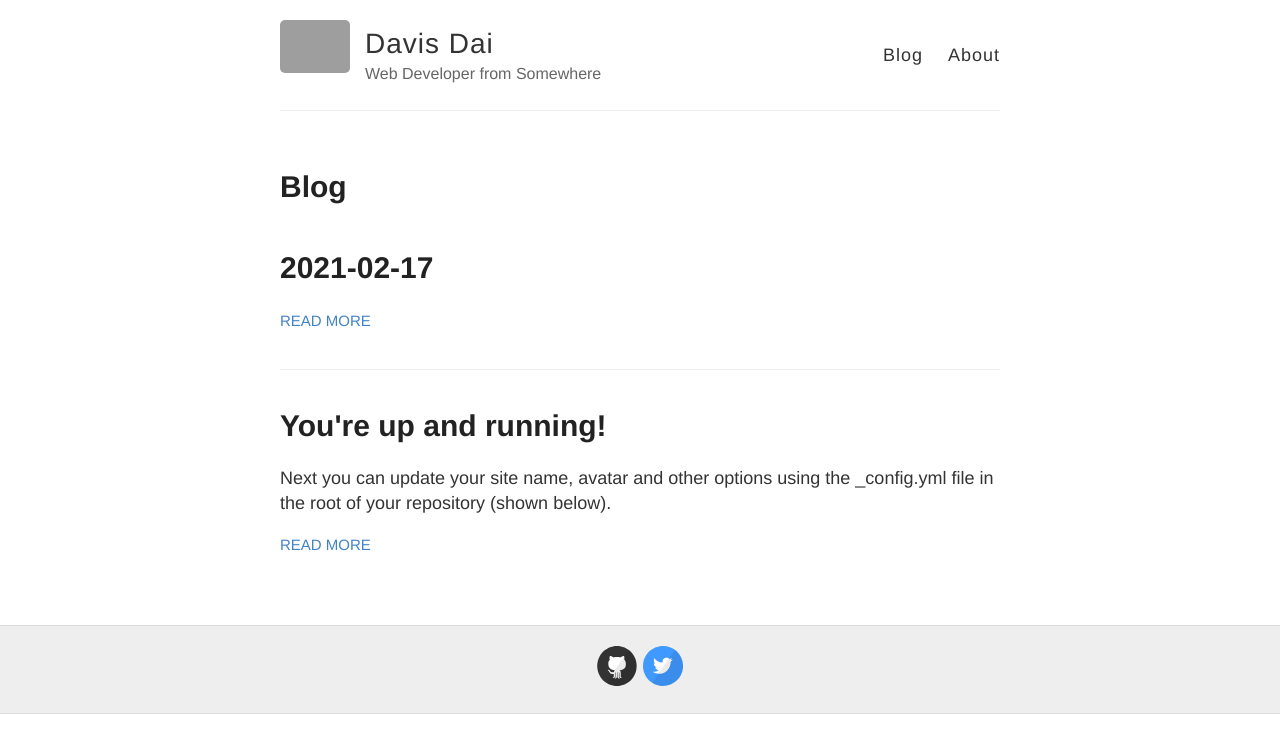
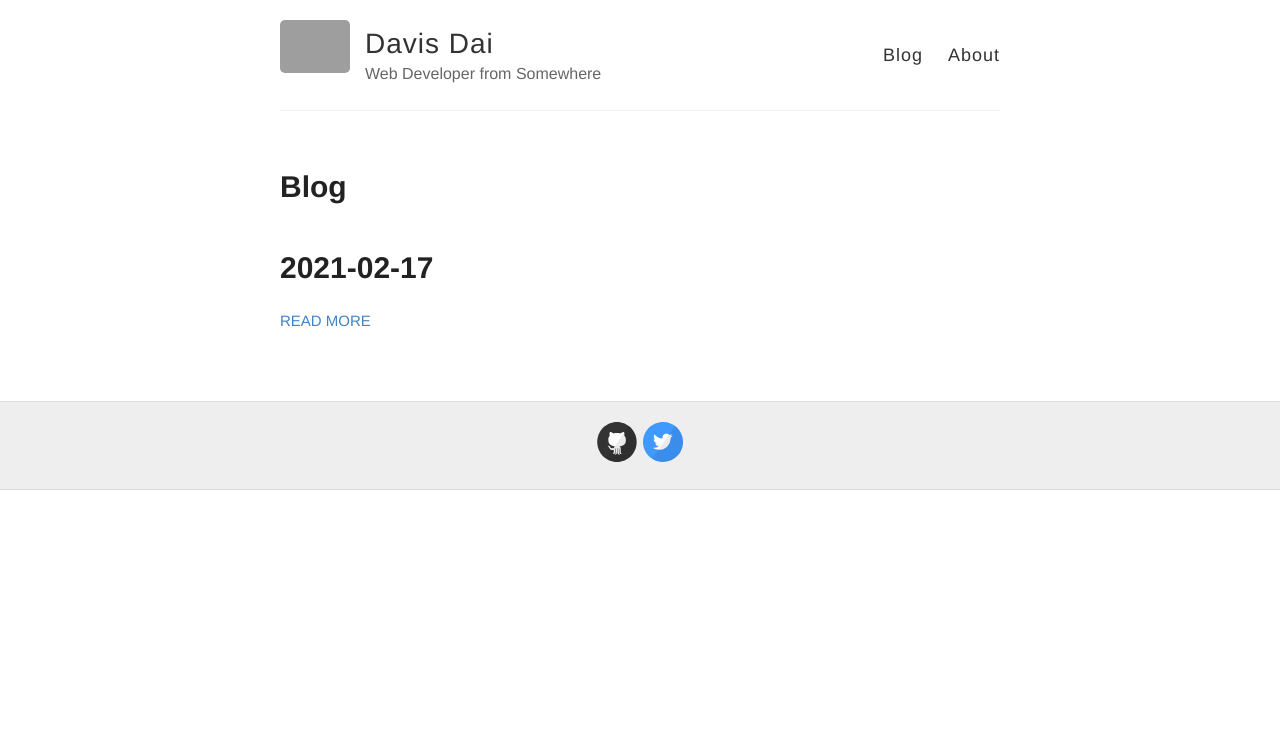
Before and after one commit to DavisSop/davissop.github.com, a Jekyll site: the page built from index.html, in a window 1280 px wide. Shown: the top 753 px of the page. Built offline with Jekyll 4.4.1, drawn with Linux system fonts in a browser that asks for light colours; grey boxes are pictures that could not be loaded.

Commit message:
add first blog

```diff
--- a/_posts/2014-3-3-Hello-World.md
+++ /dev/null
@@ -1,10 +0,0 @@
----
-layout: post
-title: You're up and running!
----
-
-Next you can update your site name, avatar and other options using the _config.yml file in the root of your repository (shown below).
-
-![_config.yml]({{ site.baseurl }}/images/config.png)
-
-The easiest way to make your first post is to edit this one. Go into /_posts/ and update the Hello World markdown file. For more instructions head over to the [Jekyll Now repository](https://github.com/barryclark/jekyll-now) on GitHub.
```
Also changed, not shown: _posts/2021-02-17-blog.md (+1 -1 lines).
